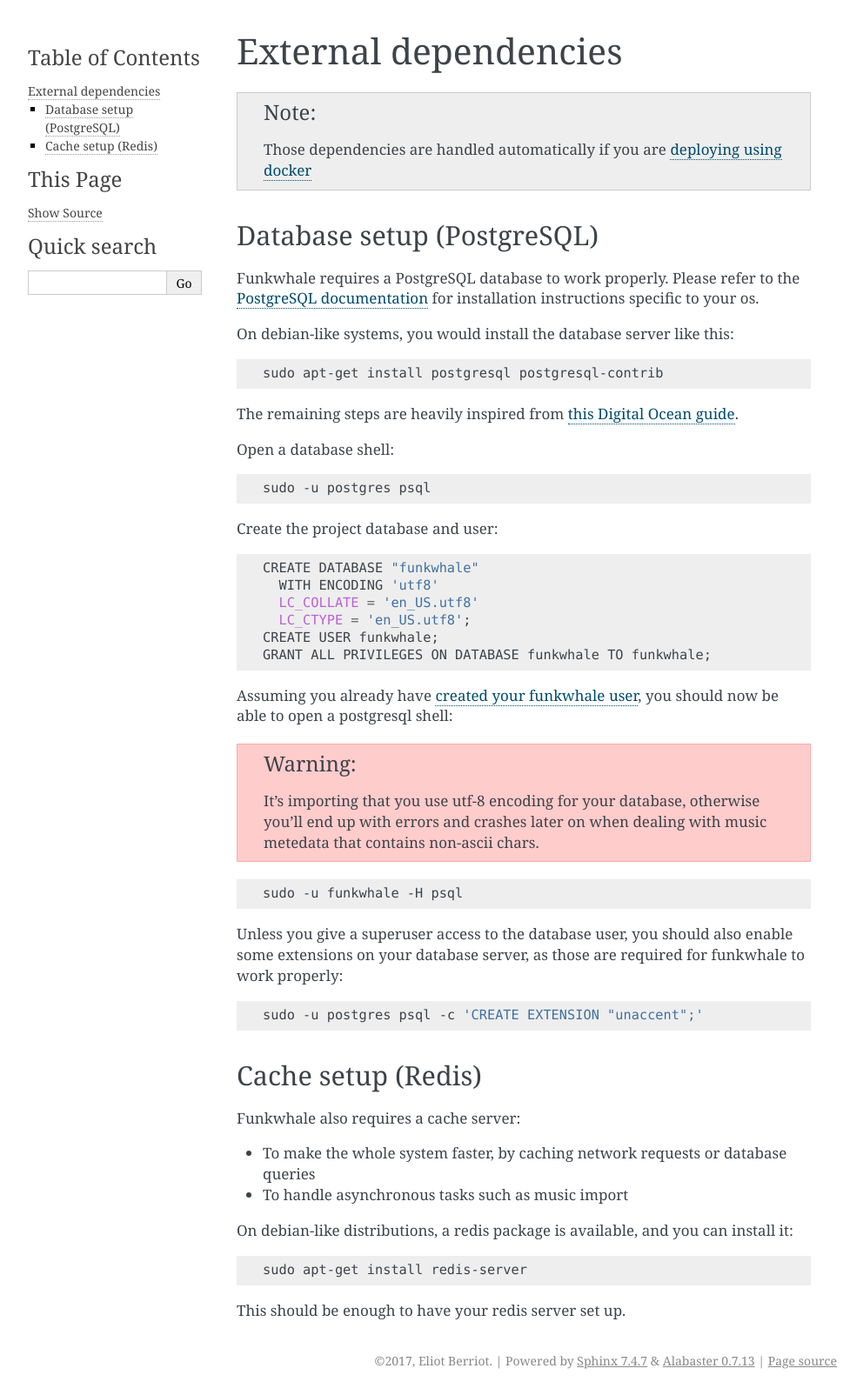
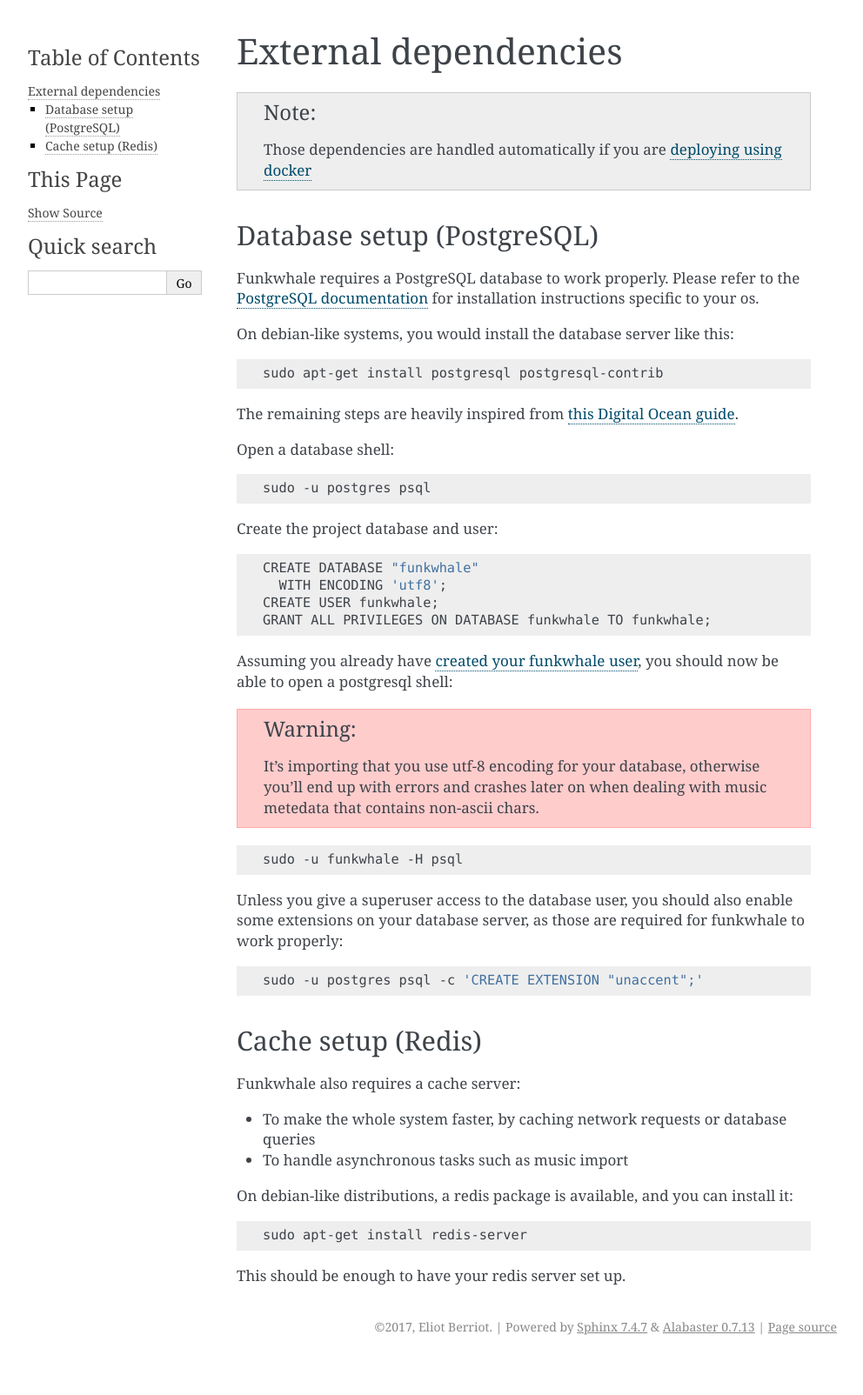
Before and after one commit to RYGhub/funkwhale, a Sphinx documentation site: the page built from docs/installation/external_dependencies.rst, in a window 1280 px wide. Shown: the whole page at 87% size, without its empty margins (148-1140 px from the left). Built offline with Sphinx 7.4.7, drawn with Linux system fonts in a browser that asks for light colours; pages that are not in the unit, such as notebooks, are missing from menus; after the commit the page ends 1565 px from its top, so only the background shows below that.

Commit message:
Remove constraint on LC_COLLATE and LC_CTYPE
Which will fail if the system does not contains this locale.

```diff
--- a/docs/installation/external_dependencies.rst
+++ b/docs/installation/external_dependencies.rst
@@ -33,9 +33,7 @@
 .. code-block:: shell
 
     CREATE DATABASE "funkwhale"
-      WITH ENCODING 'utf8'
-      LC_COLLATE = 'en_US.utf8'
-      LC_CTYPE = 'en_US.utf8';
+      WITH ENCODING 'utf8';
     CREATE USER funkwhale;
     GRANT ALL PRIVILEGES ON DATABASE funkwhale TO funkwhale;
 
```
